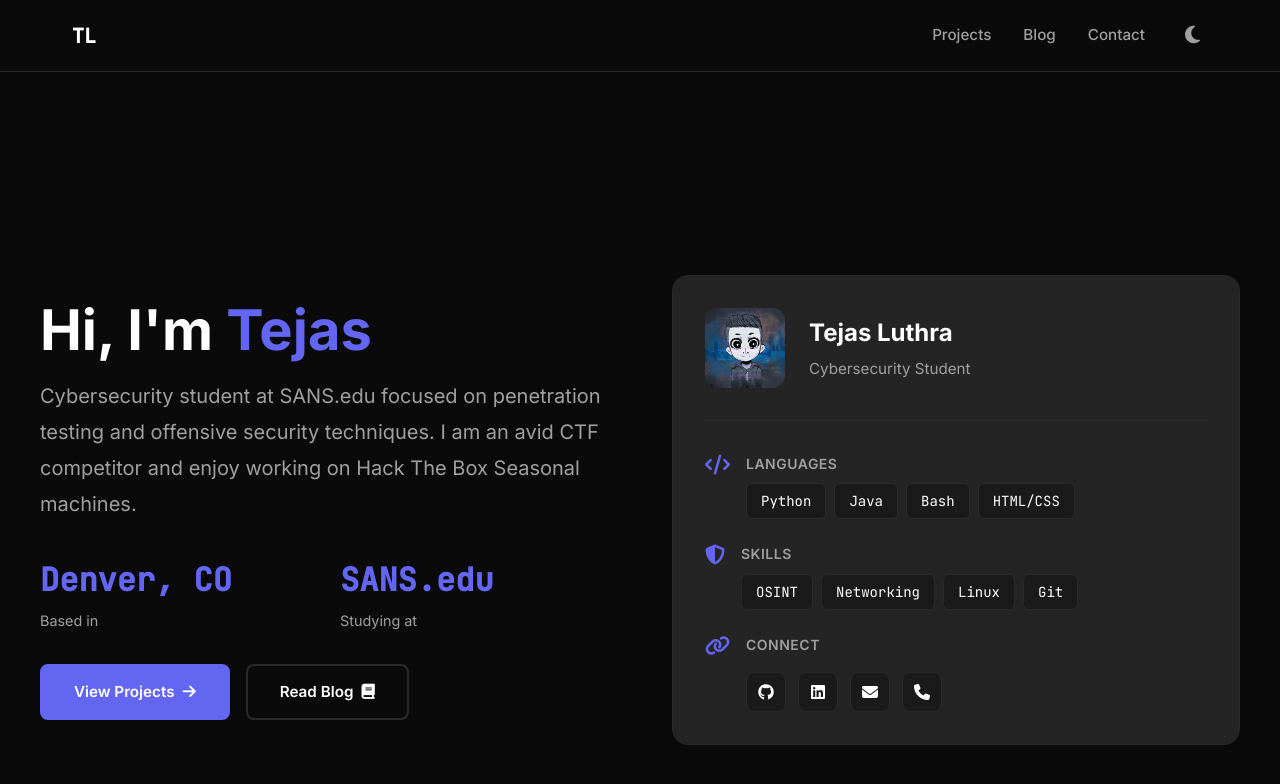
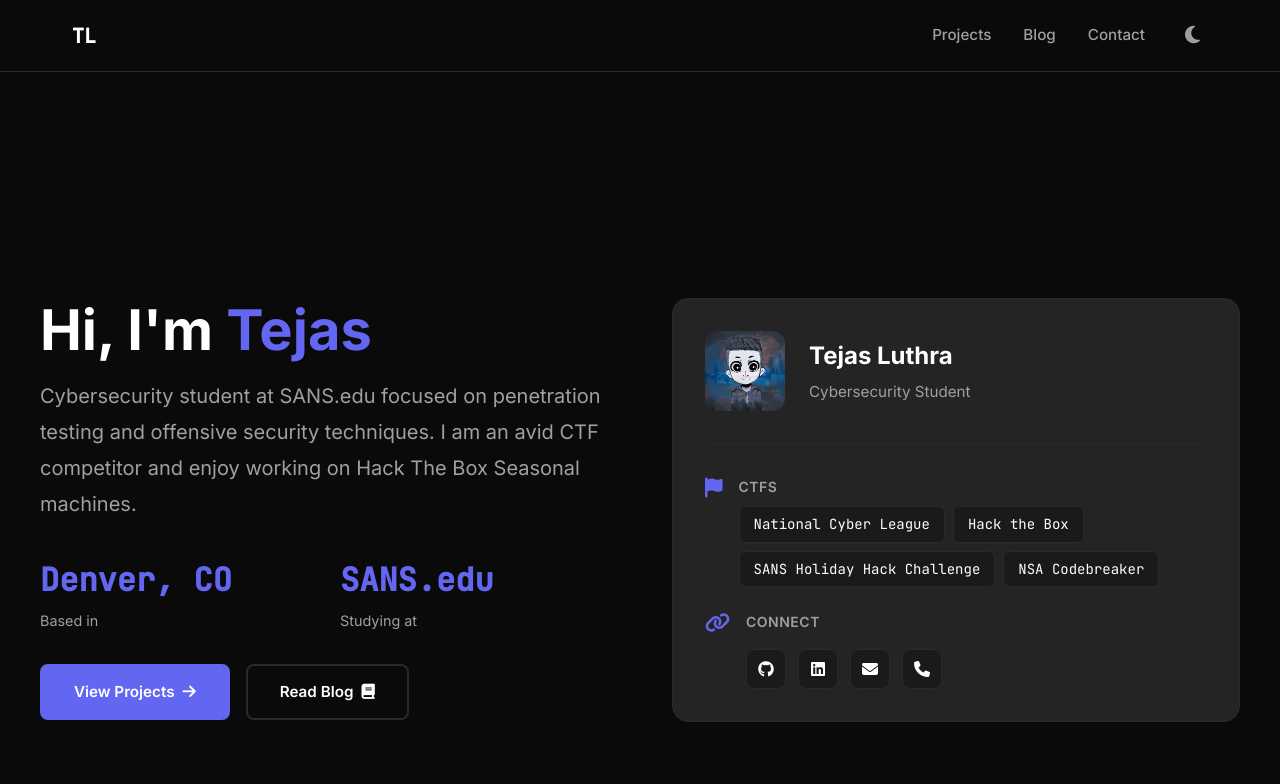
Before and after one commit to tejas-luthra/tejas-luthra.github.io, a Jekyll site: the page index.html, which Jekyll copies as it is, in a window 1280 px wide and 900 px high. Shown: the top 784 px of the window. Built offline with Jekyll 4.4.1, drawn with Linux system fonts in a browser that asks for light colours; nearby versions of some CDN libraries.

Commit message:
Updates to index.html

```diff
--- a/index.html
+++ b/index.html
@@ -63,27 +63,14 @@
 
                 <div class="info-grid">
                     <div class="info-item">
-                        <i class="fas fa-code info-icon"></i>
+                        <i class="fas fa-flag info-icon"></i>
                         <div class="info-content">
-                            <h4>Languages</h4>
+                            <h4>CTFs</h4>
                             <div class="tags">
-                                <span class="tag">Python</span>
-                                <span class="tag">Java</span>
-                                <span class="tag">Bash</span>
-                                <span class="tag">HTML/CSS</span>
-                            </div>
-                        </div>
-                    </div>
-
-                    <div class="info-item">
-                        <i class="fas fa-shield-halved info-icon"></i>
-                        <div class="info-content">
-                            <h4>Skills</h4>
-                            <div class="tags">
-                                <span class="tag">OSINT</span>
-                                <span class="tag">Networking</span>
-                                <span class="tag">Linux</span>
-                                <span class="tag">Git</span>
+                                <span class="tag">National Cyber League</span>
+                                <span class="tag">Hack the Box</span>
+                                <span class="tag">SANS Holiday Hack Challenge</span>
+                                <span class="tag">NSA Codebreaker</span>
                             </div>
                         </div>
                     </div>
```
Also changed, not shown: 1 other file.
